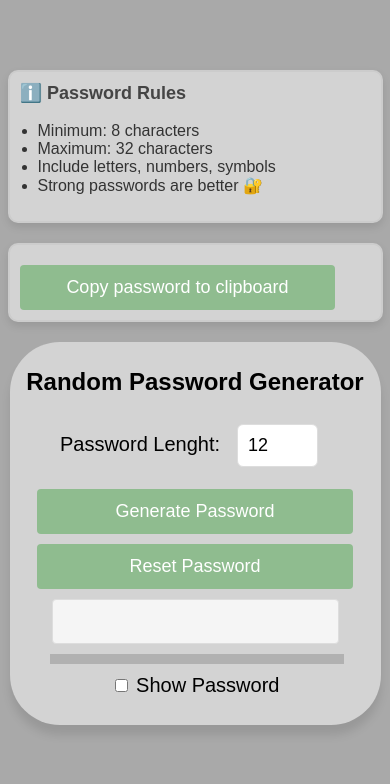
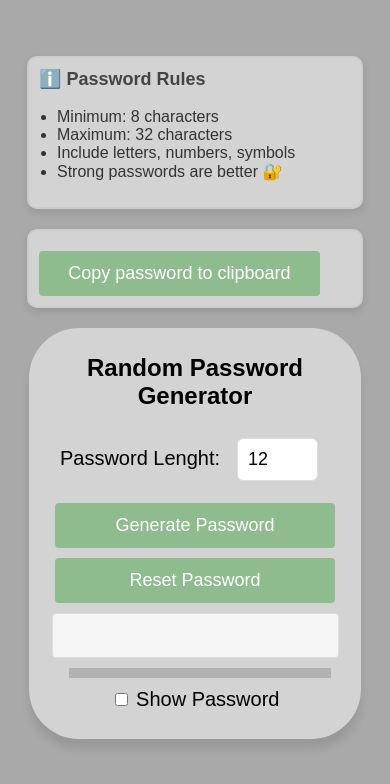
Before and after one commit to RadoslavNikolov23/PasswordGenerator, a website: page index.html in a window 390 px wide. Drawn offline with Linux system fonts and the light colour scheme.

Commit message:
Updating

```diff
--- a/index.html
+++ b/index.html
@@ -122,14 +122,14 @@
             }
 
             .container {
-                width: 90vw;
+                width: 80vw;
                 padding: 10px;
                 font-size: 18px;
             }
 
             .info-box,
             .click-box {
-                width: 90vw;
+                width: 80vw;
                 font-size: 16px;
                 padding: 10px;
                 position: static;
```
